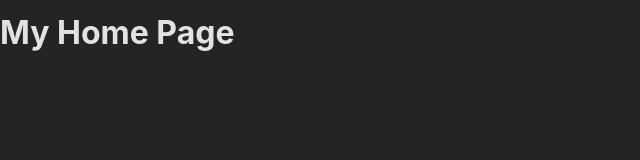
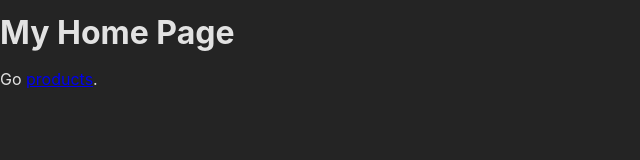
Before and after one commit to jeongsangtae/react-complete-training-routing-basic, a React (Create React App) app: page / in a window 1280 px wide. Shown: the top 160 px of the page, without its empty margins (0-640 px from the left). Built offline with nearby package versions, Linux system fonts and the light colour scheme.

Commit message:
React Complete Training Routing Basic - Move between pages with Link (Home component edit)

```diff
--- a/src/App.js
+++ b/src/App.js
@@ -8,19 +8,19 @@
 import Home from "./pages/Home";
 import Products from "./pages/Products";
 
-const routeDefinitions = createRoutesFromElements(
-  <Route>
-    <Route path="/" element={<Home />} />
-    <Route path="/products" element={<Products />} />
-  </Route>
-);
+// const routeDefinitions = createRoutesFromElements(
+//   <Route>
+//     <Route path="/" element={<Home />} />
+//     <Route path="/products" element={<Products />} />
+//   </Route>
+// );
 
-// const router = createBrowserRouter([
-//   { path: "/", element: <Home /> },
-//   { path: "/products", element: <Products /> },
-// ]);
+const router = createBrowserRouter([
+  { path: "/", element: <Home /> },
+  { path: "/products", element: <Products /> },
+]);
 
-const router = createBrowserRouter(routeDefinitions);
+// const router = createBrowserRouter(routeDefinitions);
 
 function App() {
   return <RouterProvider router={router} />;
--- a/src/pages/Home.js
+++ b/src/pages/Home.js
@@ -1,5 +1,14 @@
+import { Link } from "react-router-dom";
+
 const Home = () => {
-  return <h1>My Home Page</h1>;
+  return (
+    <>
+      <h1>My Home Page</h1>
+      <p>
+        Go <Link to="/products">products</Link>.
+      </p>
+    </>
+  );
 };
 
 export default Home;
```
